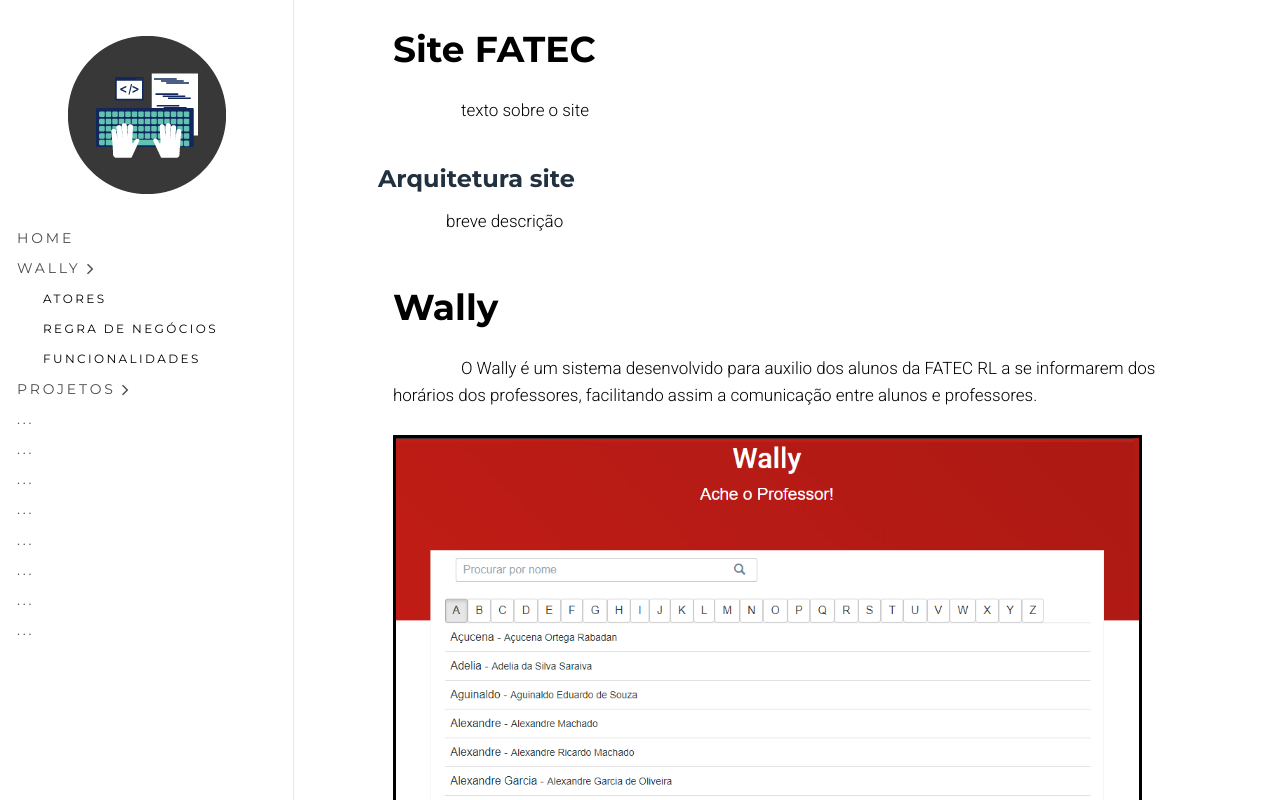
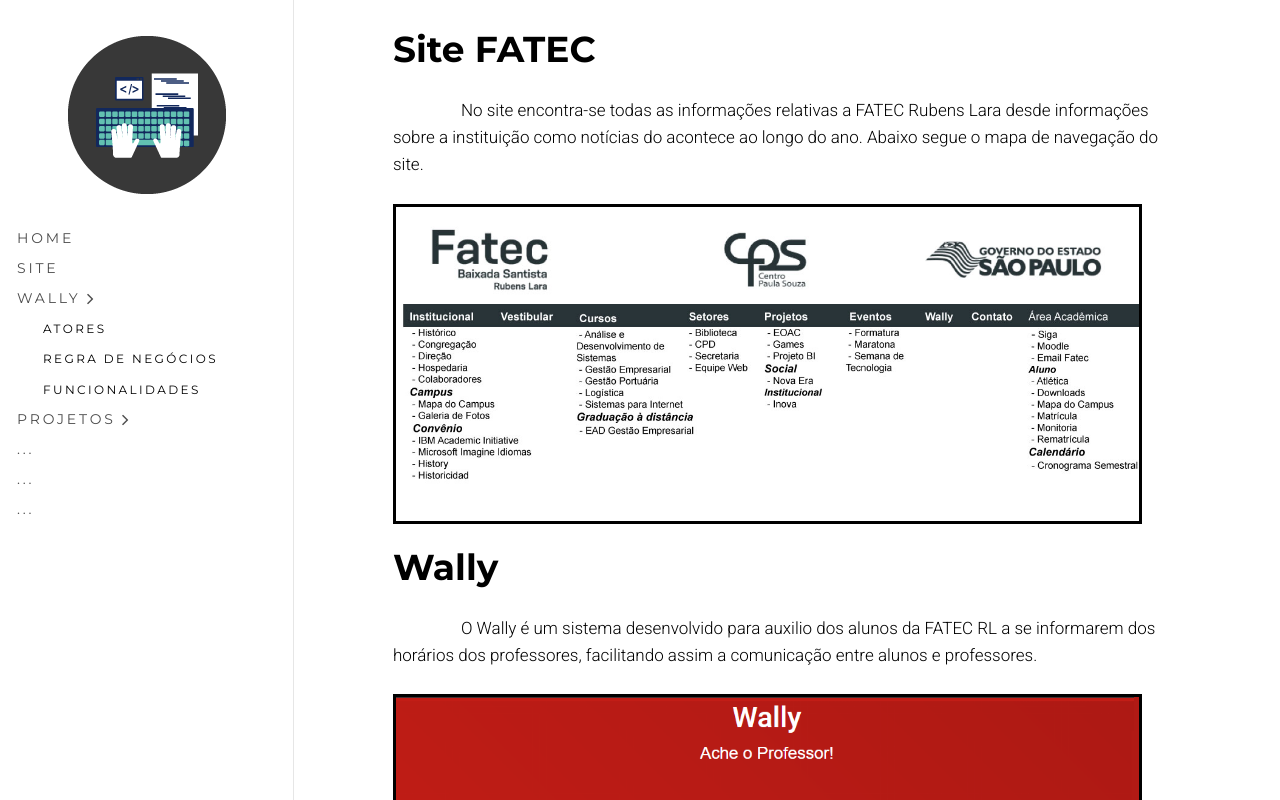
Before and after one commit to juciara/documentacao, a plain HTML site: page site.html in a window 1280 px wide. Both pictures are taken after a click on the link "WALLY". Shown: the top 800 px of the page. Drawn offline with Linux system fonts and the light colour scheme.

Commit message:
mada de navegação do site

```diff
--- a/site.html
+++ b/site.html
@@ -39,29 +39,25 @@
 					<nav id="fh5co-main-menu" role="navigation">
 						<ul>
 							<li class="home"><a href="index.html">Home</a></li>
-							<li><a href="#" data-toggle="collapse" data-target="#toggleDemo"> Wally <span class="fa fa-lg fa-angle-right"></span>
+							<li id="site"><a href="index.html">Site</a></li>
+							<li><a href="#" data-toggle="collapse" data-target="#wally"> Wally <span class="fa fa-lg fa-angle-right"></span>
 						          </a></li>
-						          <div class="collapse espaco" id="toggleDemo">
+						          <div class="collapse espaco" id="wally">
 						            <ul>
 						              <li ><a href="index.html">Atores</a></li>
 						              <li><a href="#">Regra de Negócios</a></li>
 						              <li><a  class="" href="#">Funcionalidades</a></li>
 						            </ul>
 						           </div>
-							<li><a href="#" data-toggle="collapse" data-target="#toggleDemo"> Projetos <span class="fa fa-lg fa-angle-right"></span>
+							<li><a href="#" data-toggle="collapse" data-target="#projetos"> Projetos <span class="fa fa-lg fa-angle-right"></span>
 						          </a></li>
-						          <div class="collapse espaco" id="toggleDemo">
+						          <div class="collapse espaco" id="projetos">
 						            <ul>
 						              <li ><a href="index.html">Atores</a></li>
 						              <li><a href="#">Regra de Negócios</a></li>
 						              <li><a  class="" href="#">Funcionalidades</a></li>
 						            </ul>
 						           </div>
-							<li><a href="#">...</a></li>
-							<li><a href="#">...</a></li>
-							<li><a href="#">...</a></li>
-							<li><a href="#">...</a></li>
-							<li><a href="#">...</a></li>
 							<li><a href="#">...</a></li>
 							<li><a href="#">...</a></li>
 							<li><a href="#">...</a></li>
@@ -85,16 +81,10 @@
 							<div class="col-md-12 animate-box" data-animate-effect="fadeInLeft">
 								<h1 id="ife">Site FATEC</h1>
 								<br>
-								<p>texto sobre o site </p>
+								<p>No site encontra-se todas as informações relativas a FATEC Rubens Lara desde informações sobre a instituição como notícias do acontece ao longo do ano.
+								Abaixo segue o mapa de navegação do site.</p>
+								<img src="img/estrutura_site.jpg" alt="Arquitetura Wally" class="arquitetura">
 							</div>
-							<div class="row">
-							<div class="col-md-12 animate-box" data-animate-effect="fadeInLeft">
-
-								<h3 id="arquitetura">Arquitetura site</h3>
-								<p>breve descrição </p>
-								<img>
-							</div>
-						</div>
 						</div>
 						<div class="row">
 							<div class="col-md-12 animate-box" data-animate-effect="fadeInLeft">
@@ -102,7 +92,6 @@
 								<br>
 								<p>O Wally é um sistema desenvolvido para auxilio dos alunos da FATEC RL a se informarem dos horários dos professores, facilitando assim a comunicação entre alunos e professores.</p>
 									<img src="img/wally.png" alt="Arquitetura Wally" class="arquitetura">
-
 							</div>
 						</div>
 
```
Also changed, not shown: img/estrutura_site.jpg (added).
